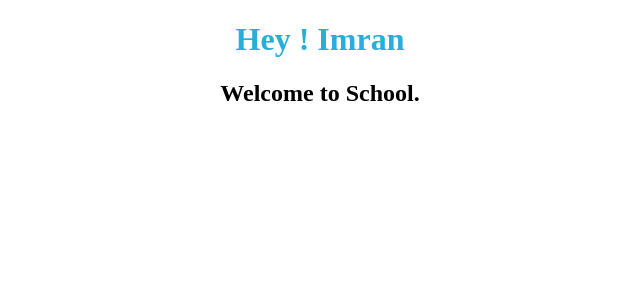
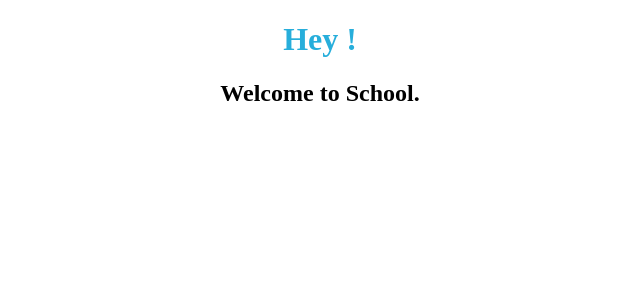
Before and after one commit to acciojob/greeting-students-props-react-MrMi18, a React app: page / in a window 1280 px wide. Shown: the top 300 px of the page, without its empty margins (320-960 px from the left). Built offline with nearby package versions, Linux system fonts and the light colour scheme.

Commit message:
Update App.js

```diff
--- a/src/components/App.js
+++ b/src/components/App.js
@@ -4,7 +4,7 @@ import Welcome from './Welcome';
 
 const App = () => {
   return (
-   <p> <Welcome name="Imran" /> </p>
+   <p> <Welcome name="" /> </p>
   )
 }
 
```
